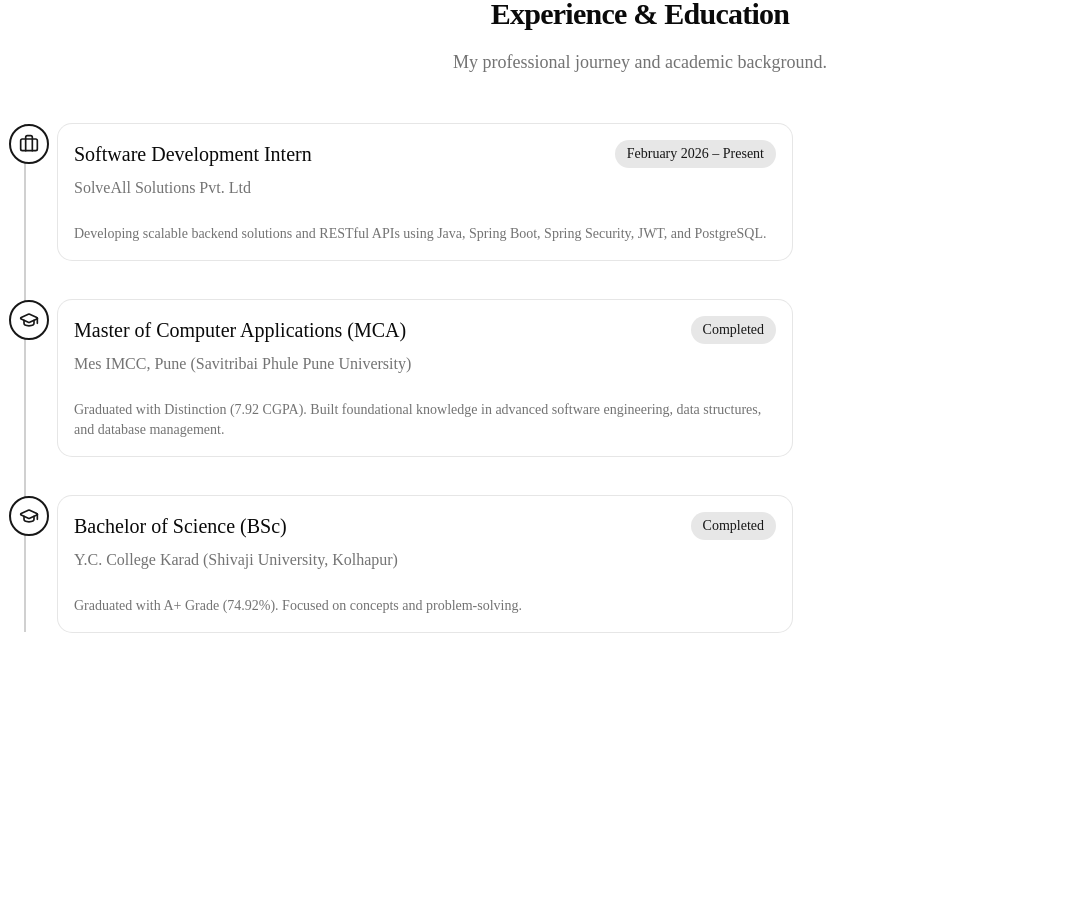
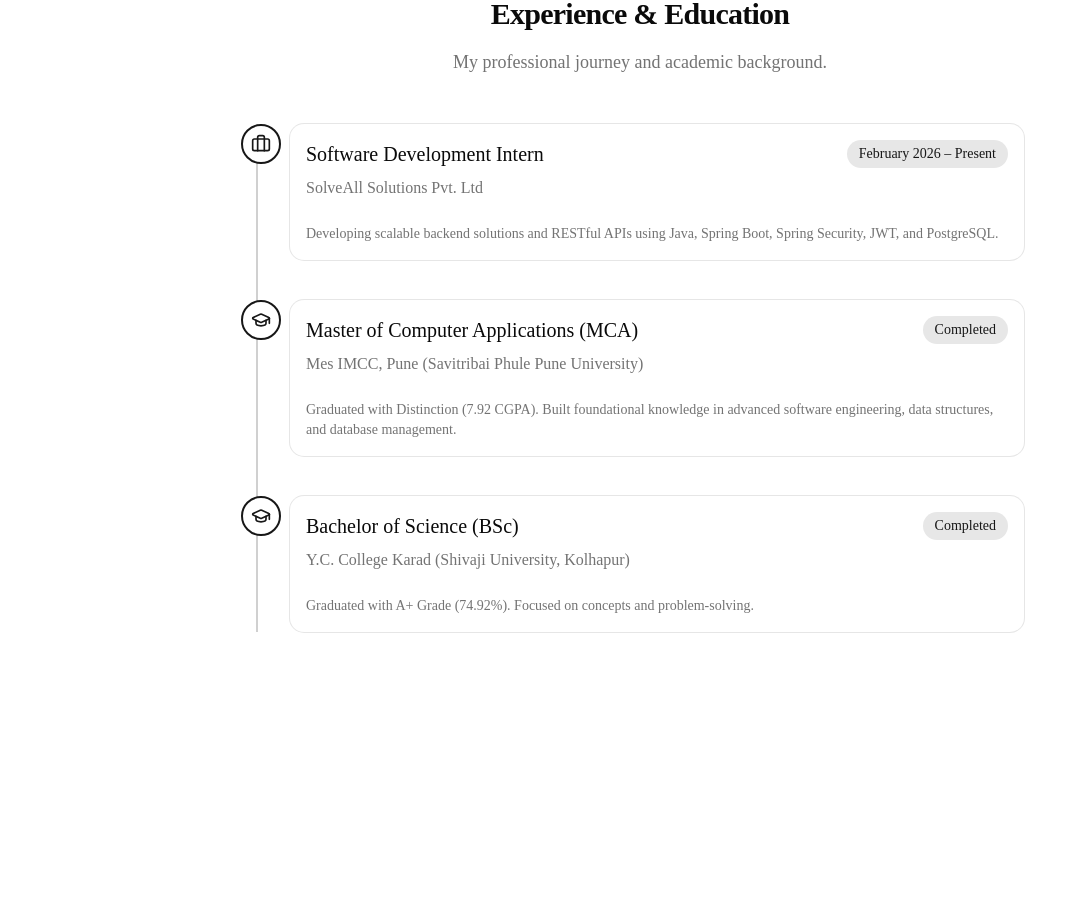
Before and after one commit to nirajkshirsagar007/Niraj_Kshirsagar_Portfolio, a Next.js app: page / in a window 1280 px wide. Shown: the part 1800-2716 px from the top of the page, without its empty margins (0-1079 px from the left). Built offline with nearby package versions, Linux system fonts and the light colour scheme.

Commit message:
edited the alignment

```diff
--- a/src/components/shared/experience-section.tsx
+++ b/src/components/shared/experience-section.tsx
@@ -13,7 +13,7 @@ export function ExperienceSection() {
           </p>
         </div>
 
-        <div className="max-w-3xl mx-auto relative border-l-2 border-primary/20 pl-6 ml-4 md:ml-0 md:pl-8">
+        <div className="max-w-3xl mx-auto relative border-l-2 border-primary/20 pl-6 md:pl-8">
           {experienceData.map((item, index) => (
             <div key={item.id} className="mb-10 relative">
               {/* Timeline Dot with Icon */}
```
